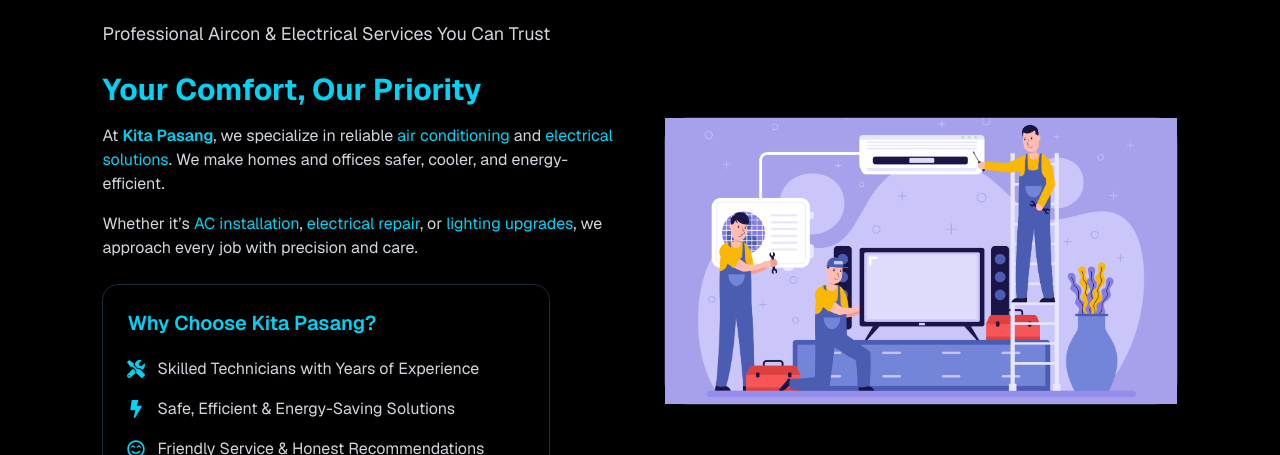
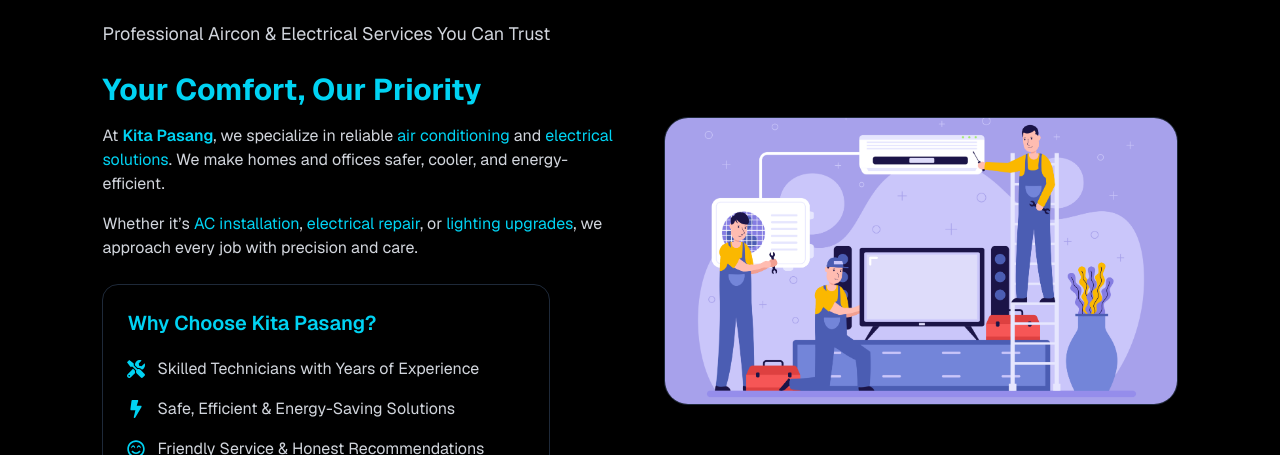
Before and after one commit to Faraz2110/Everbright, a Next.js app: page / in a window 1280 px wide. Shown: the part 3657-4112 px from the top of the page. Built offline with nearby package versions, Linux system fonts and the light colour scheme.

Commit message:
refactored

```diff
--- a/app/components/Client.jsx
+++ b/app/components/Client.jsx
@@ -5,13 +5,13 @@
 
 const fadeUpVariant = {
   hidden: { opacity: 0, y: 30 },
-  visible: { opacity: 1, y: 0, transition: { duration: 0.6, ease: "easeOut" } },
+  visible: { opacity: 1, y: 0, transition: { duration: 0.7, ease: "easeOut" } },
 };
 
 export default function About() {
   const [mainLoaded, setMainLoaded] = useState(false);
 
-  // For triggering animation only once
+  // Section ref for animation trigger
   const ref = useRef(null);
   const isInView = useInView(ref, { once: true, margin: "-100px" });
   const controls = useAnimation();
@@ -32,17 +32,10 @@
         initial="hidden"
         animate={controls}
         variants={{
-          visible: {
-            transition: {
-              staggerChildren: 0.15,
-            },
-          },
+          visible: { transition: { staggerChildren: 0.15 } },
         }}
       >
-        <motion.h1
-          className="text-3xl sm:text-4xl lg:text-5xl font-extrabold text-cyan-500 uppercase mb-4"
-          variants={fadeUpVariant}
-        >
+        <motion.h1 className="text-3xl sm:text-4xl lg:text-5xl font-extrabold text-cyan-500 uppercase mb-4" variants={fadeUpVariant}>
           About Us
         </motion.h1>
         <motion.p className="text-lg text-gray-300 mb-6" variants={fadeUpVariant}>
@@ -90,17 +83,12 @@
 
       {/* Right Illustration */}
       <motion.div className="flex-1 relative w-full max-w-xl">
+        {/* Main Image with fade-in */}
         <motion.div
-          className="relative w-full aspect-[16/9] sm:aspect-[4/3] md:aspect-[16/9] overflow-hidden"
-          initial={{ opacity: 0, y: 30, scale: 0.95 }}
-          animate={isInView ? { opacity: 1, y: 0, scale: 1 } : {}}
-          transition={{ duration: 0.8, ease: "easeOut" }}
-        >
-          {/* Main Image */}
-          <motion.div
-            className="absolute inset-0 rounded-3xl shadow-2xl border border-gray-800"
-            whileHover={{ scale: 1.03 }}
-            transition={{ duration: 0.5 }}
+          className="relative w-full aspect-[16/9] sm:aspect-[4/3] md:aspect-[16/9] overflow-hidden rounded-3xl shadow-2xl border border-gray-800"
+          initial={{ opacity: 0, scale: 0.95 }}
+          animate={isInView ? { opacity: 1, scale: 1 } : {}}
+          transition={{ duration: 1, ease: "easeOut" }}
         >
           <Image
             src="/about_illustration_main.png"
@@ -112,14 +100,14 @@
           />
         </motion.div>
 
-          {/* Secondary Image */}
+        {/* Secondary Image with fade + slight pop */}
         {mainLoaded && (
           <motion.div
             className="absolute top-0 right-0 sm:top-2 sm:right-2 md:top-[-2rem] md:right-[-2rem] w-20 sm:w-24 md:w-36 h-20 sm:h-24 md:h-36 rounded-2xl shadow-lg border border-cyan-500"
             initial={{ opacity: 0, scale: 0.8 }}
-              animate={{ opacity: 1, scale: 1 }}
+            animate={isInView ? { opacity: 1, scale: 1 } : {}}
             whileHover={{ rotate: 3, scale: 1.05 }}
-              transition={{ duration: 0.5, delay: 0.2 }}
+            transition={{ duration: 0.7, ease: "easeOut", delay: 0.2 }}
           >
             <Image
               src="/about_illustration.png"
@@ -130,7 +118,6 @@
           </motion.div>
         )}
       </motion.div>
-      </motion.div>
     </section>
   );
 }
```
Lines whose indentation alone changed are shown as unchanged.
